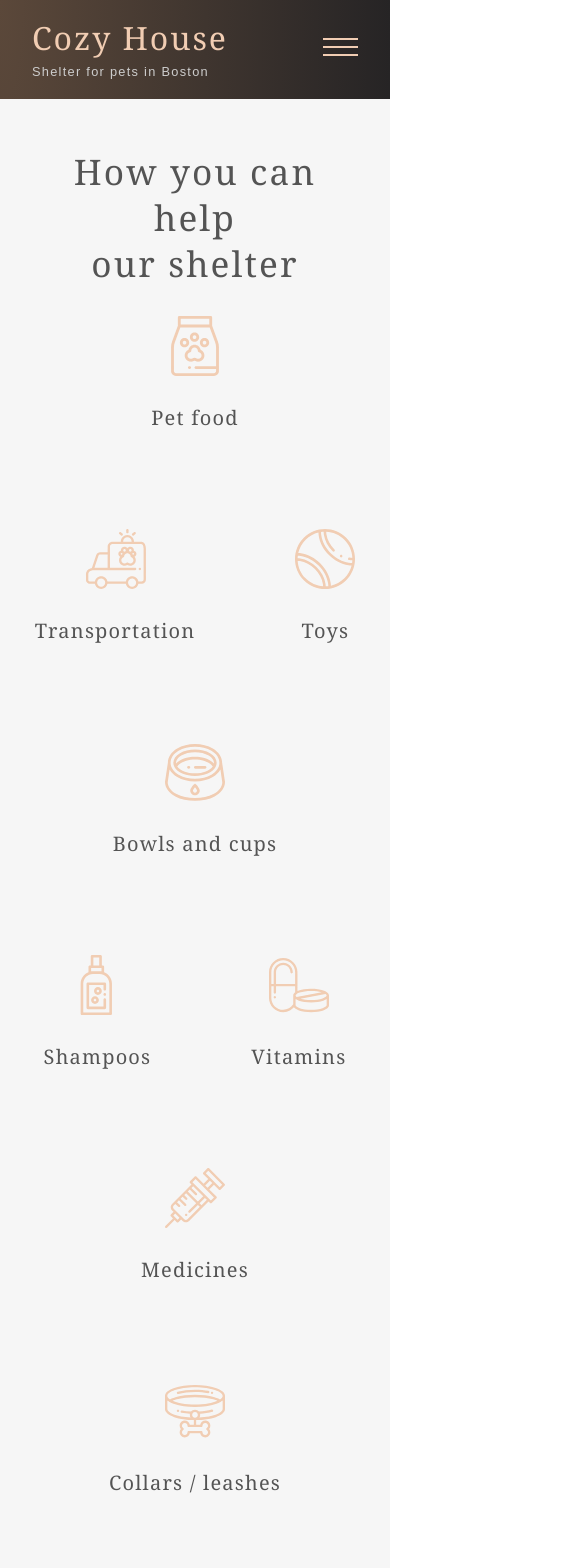
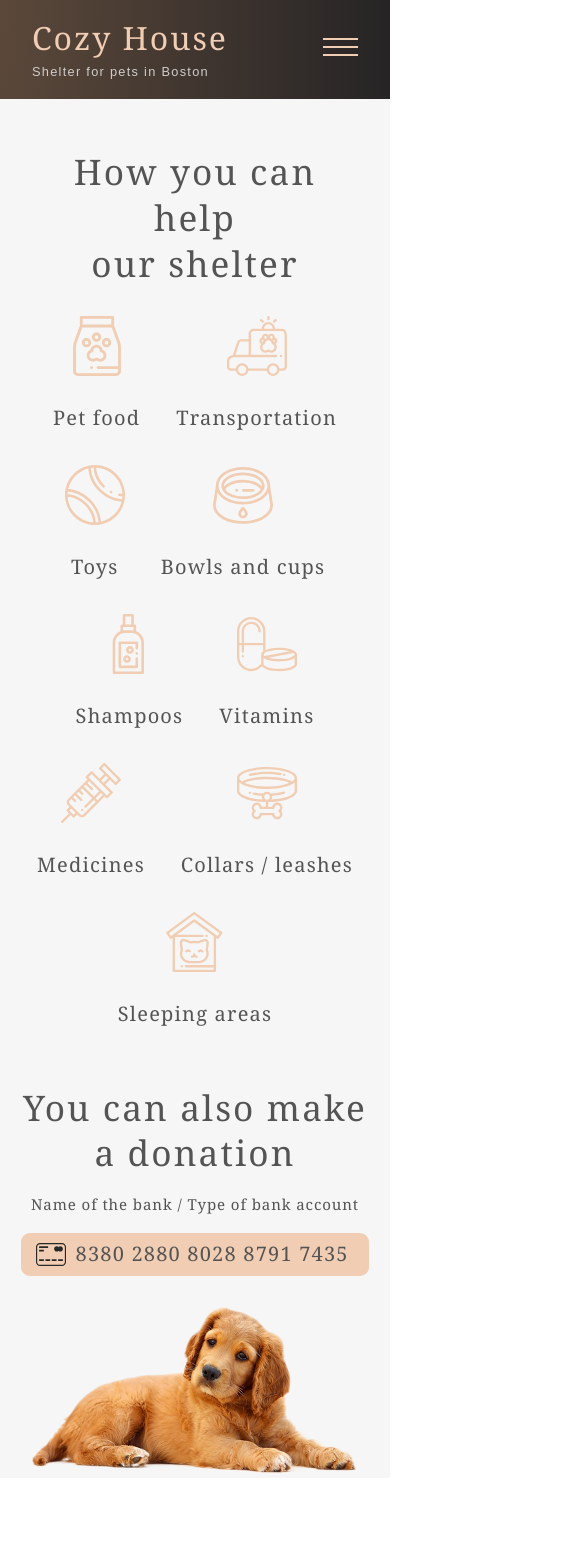
Before and after one commit to MiLee777/shelter, a React (Create React App) app: page /help in a window 390 px wide. Shown: the top 1568 px of the page, 585 px wide, since content can reach past the window. After the commit the page ends 1478 px from the top, so only its background shows below. Built offline with nearby package versions, Linux system fonts and the light colour scheme.

Commit message:
feat: add responsive disign in Help the Shelter page

```diff
--- a/src/App.css
+++ b/src/App.css
@@ -91,8 +91,6 @@ button {
 /*=============== BREAKPOINTS ===============*/
 /* For large devices */
 @media all and (max-width: 950px) {
-
-
   .header__hamb {
     display: block;
   }
@@ -469,6 +467,10 @@ h1 {
   justify-content: space-evenly;
 }
 
+.help__img img {
+  width: 100%;
+}
+
 .help__info {
   margin-top: 1.87rem;
   display: flex;
@@ -510,17 +512,27 @@ h1 {
 /*=============== BREAKPOINTS ===============*/
 /* For large devices */
 @media all and (max-width: 915px) {
+  .help__content {
+    gap: 4.25rem;
+  }
 
+  .help__donation {
+    padding: 0 2rem;
+    flex-direction: column-reverse;
+    align-items: center;
+    row-gap: 1.87rem;
+  }
+
+  .help__info {
+    align-items: center;
+  }
 }
 
 /* For medium devices */
-@media all and (max-width: 780px) {
-
-}
-
-/* For small devices */
-@media all and (max-width: 360px) {
-
+@media all and (max-width: 515px) {
+  .help__content {
+    gap: 2.25rem;
+  }
 }
 
 /* CONTACT */
@@ -529,7 +541,7 @@ h1 {
 }
 
 .contact__container {
-  height: 100%;
+  min-height: 100%;
   display: flex;
   flex-wrap: wrap;
   justify-content: center;
--- a/src/components/main/HelpTheShelter.js
+++ b/src/components/main/HelpTheShelter.js
@@ -24,7 +24,7 @@ export function HelpTheShelter() {
     </div>
 
     <div className='container  help__donation'>
-      <div>
+      <div className='help__img'>
         <img src={ Dog } alt='Dog' />
       </div>
       <div className='help__info'>
```
